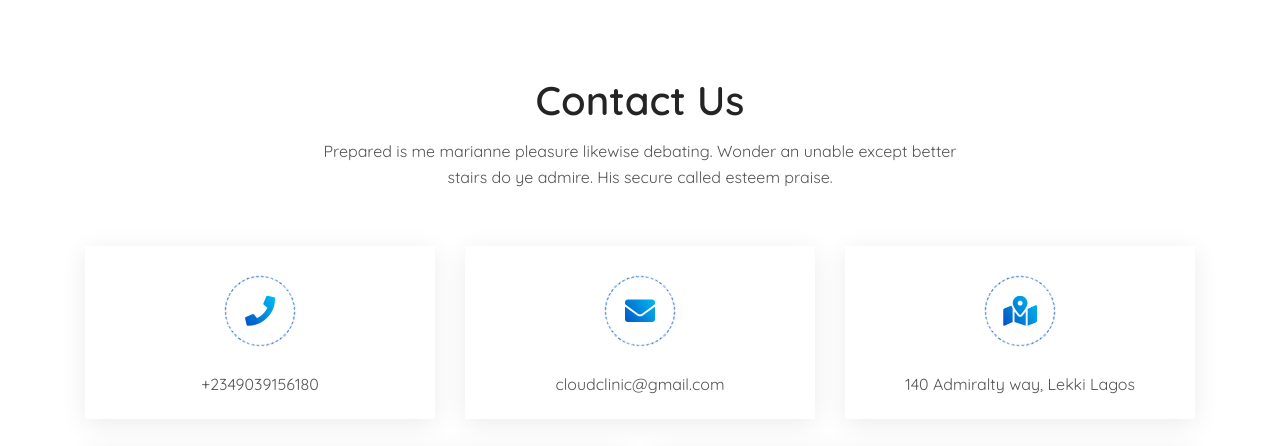
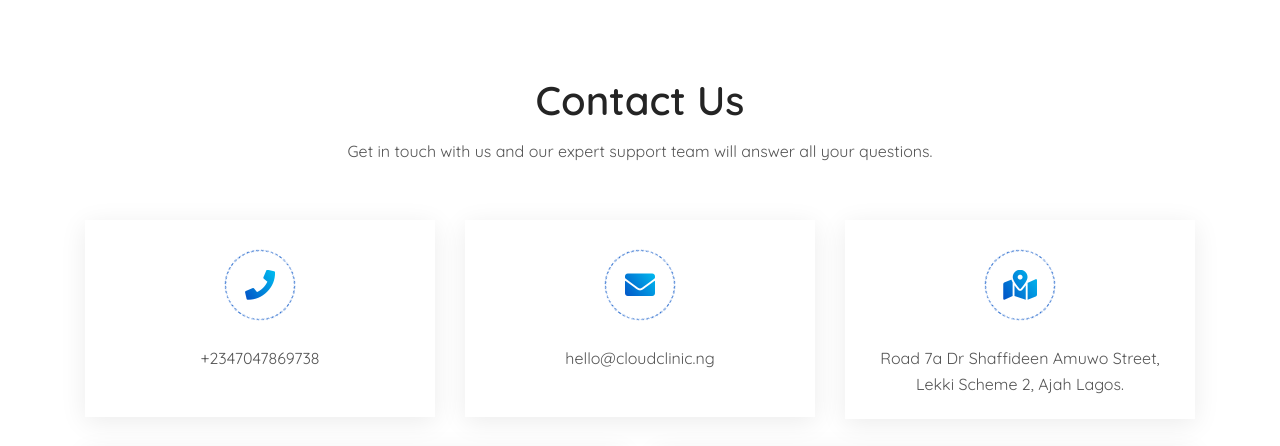
Before and after one commit to victorokwong35/cloudclinic, a plain HTML site: page becomepartner.html in a window 1280 px wide. Shown: the part 1040-1486 px from the top of the page. Drawn offline with nearby package versions, Linux system fonts and the light colour scheme; some packages are replaced by stand-ins of ours; a script that the page names is missing.

Commit message:
contacts

```diff
--- a/becomepartner.html
+++ b/becomepartner.html
@@ -184,8 +184,7 @@
           <div class="section-title">
             <h2 class="title">Contact Us</h2>
             <p>
-              Prepared is me marianne pleasure likewise debating. Wonder an unable except better stairs do ye admire.
-              His secure called esteem praise.
+              Get in touch with us and our expert support team will answer all your questions.
             </p>
           </div>
         </div>
@@ -200,8 +199,7 @@
             </div>
             <div class="right">
               <div class="content">
-                <p>+2349039156180</p>
-                <!-- <p>+2349039156180</p> -->
+                <p>+2347047869738</p><br>
               </div>
             </div>
           </div>
@@ -215,8 +213,7 @@
             </div>
             <div class="right">
               <div class="content">
-                <p>cloudclinic@gmail.com</p>
-                <!-- <p>cloudclinic@gmail.com</p> -->
+                <p>hello@cloudclinic.ng</p><br>
               </div>
             </div>
           </div>
@@ -230,7 +227,7 @@
             </div>
             <div class="right">
               <div class="content">
-                <p>140 Admiralty way, Lekki Lagos</p>
+                <p>Road 7a Dr Shaffideen Amuwo Street, Lekki Scheme 2, Ajah Lagos.</p>
               </div>
             </div>
           </div>
@@ -262,7 +259,7 @@
           <div class="google_map_wrapper">
 
             <iframe
-              src="https://www.google.com/maps/embed?pb=!1m18!1m12!1m3!1d507402.2871577664!2d3.4946979058827154!3d6.511511404944742!2m3!1f0!2f0!3f0!3m2!1i1024!2i768!4f13.1!3m3!1m2!1s0x103bf75df5c74367%3A0x6a7e7df9d6c1cd4a!2sLekki!5e0!3m2!1sen!2sng!4v1665857434929!5m2!1sen!2sng"
+              src="https://www.google.com/maps/embed?pb=!1m18!1m12!1m3!1d3964.507183951947!2d3.5705642231274353!3d6.457237410801075!2m3!1f0!2f0!3f0!3m2!1i1024!2i768!4f13.1!3m3!1m2!1s0x103bf7673d3ba323%3A0x4f28bacec29daf40!2sDr%20Shaffideen%20Amuwo%20St%2C%20Aja%20106104%2C%20Lekki!5e0!3m2!1sen!2sng!4v1668438803906!5m2!1sen!2sng"
               width="600" height="450" style="border:0;" allowfullscreen="" loading="lazy"
               referrerpolicy="no-referrer-when-downgrade"></iframe>
           </div>
```
Also changed, not shown: partners.html (+5 -8 lines).
